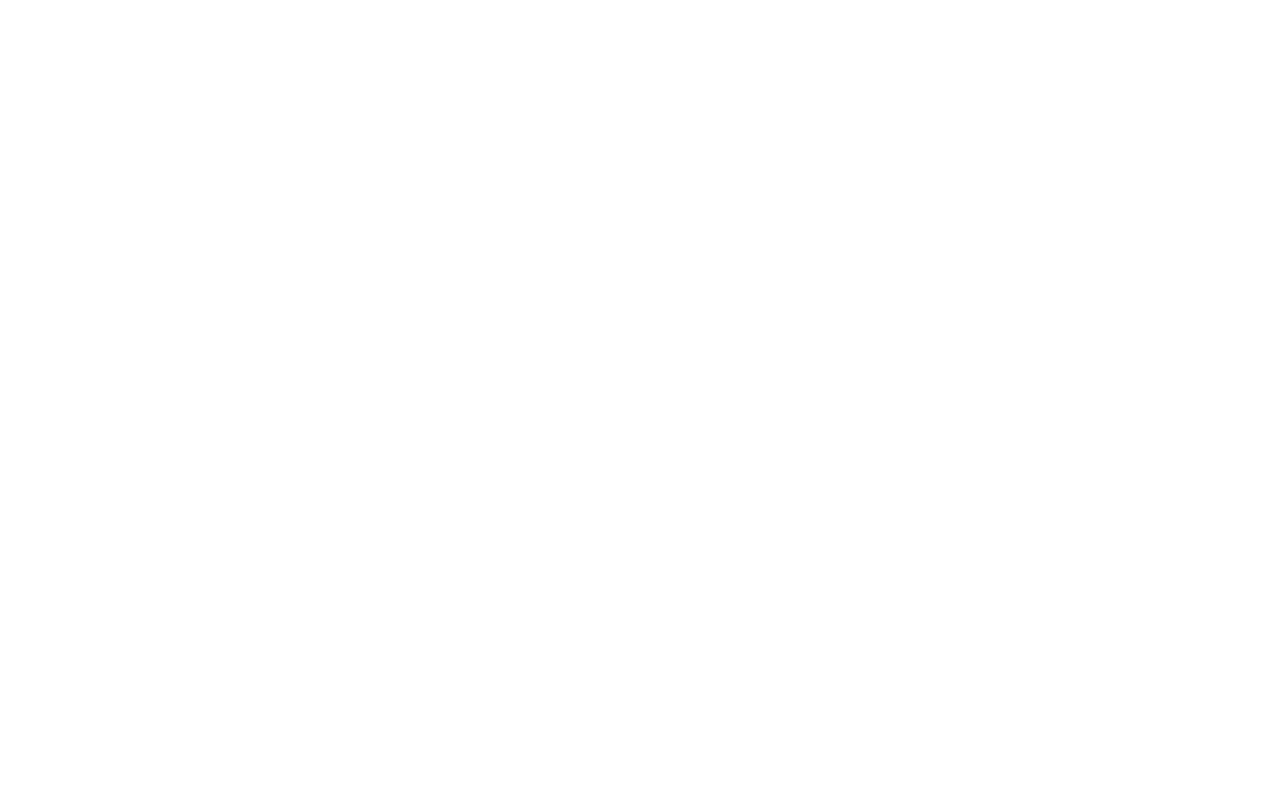
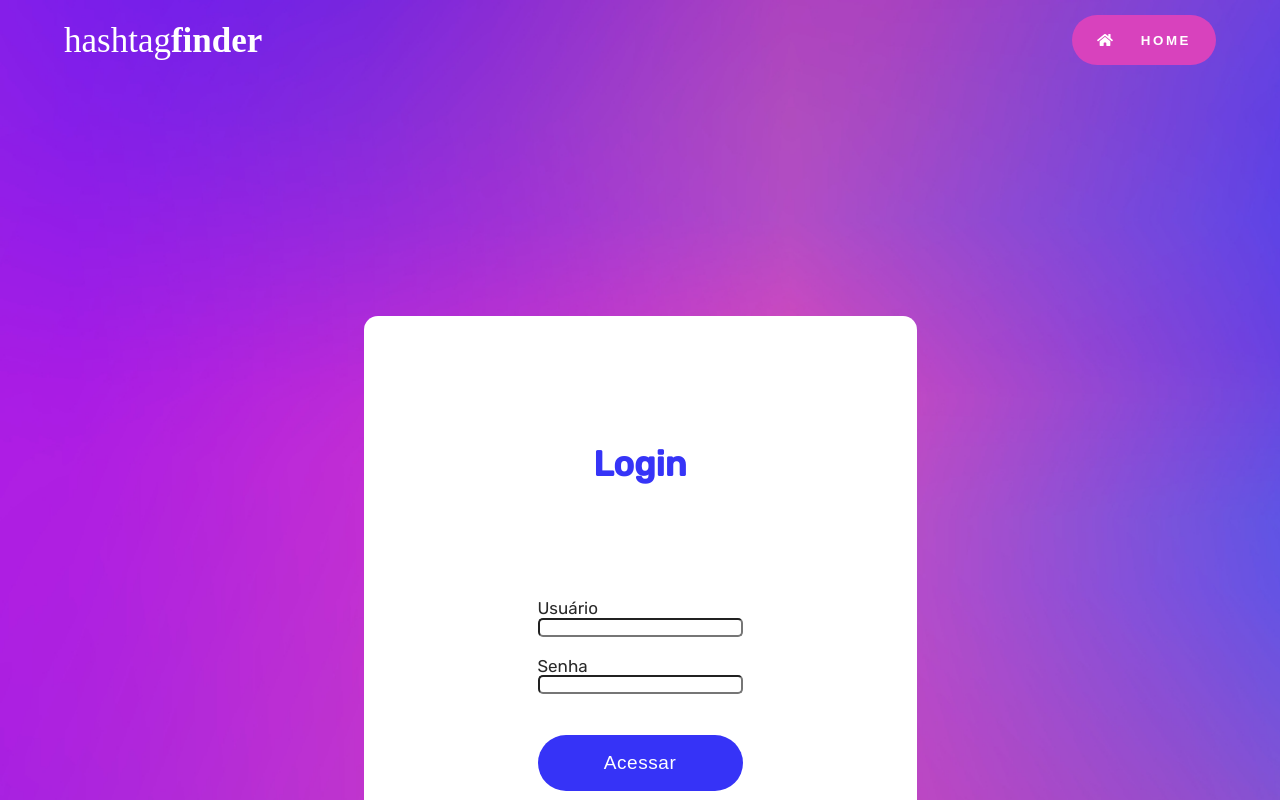
Before and after one commit to edgarffgomes/Projeto-HashtagFinder, a React (Create React App) app: page /login in a window 1280 px wide. Before the commit this address had no page. Shown: the top 800 px of the page. Built offline with nearby package versions, Linux system fonts and the light colour scheme.

Commit message:
Enviando página de Login.

```diff
--- /dev/null
+++ b/src/pages/login/Login.css
@@ -0,0 +1,94 @@
+*{
+	margin: 0;
+	padding: 0;
+	box-sizing: border-box;
+}
+body{
+	background-image: url("../../img/login-bg.jpg");
+	background-size: cover;
+	background-repeat: no-repeat;
+	font-family: Rubik;
+}
+.container{
+	display: flex;
+	flex-direction: column;
+	width: 100%;
+	height: 100%;
+	align-items: center;
+	justify-content: center;
+}
+header{
+	display: flex;
+	width: 100%;
+	height: 80px;
+	align-items: center;
+	justify-content: space-between;
+}
+.logo{
+	margin-left: 64px;
+	height: 42px;
+}
+.homeButton{
+	display: flex;
+	cursor: pointer;
+	margin-right: 64px;
+	background: #D842BD;
+	border: none;
+	border-radius: 25px;
+	height: 49px;
+	padding: 25px;
+	align-items: center;
+	letter-spacing: 2.55px;
+	font-weight: bold;
+	color: #FFFFFF;
+	text-transform: uppercase;
+}
+.homeButton img{
+	margin-right: 28px;
+}
+.loginContainer{
+	display: flex;
+	flex-direction: column;
+	margin: 236px auto;
+	width: 553px;
+	height: 608px;
+	background: #FFFFFF;
+	color:  black;
+	border-radius: 14px;
+}
+.loginForm{
+	margin: 131px auto;
+}
+.loginForm h3{
+	text-align: center;
+	color: #3634F7;
+	font-size: 35px;
+	font-weight: bold;
+}
+.usernameSection, .passwordSection{
+	display: flex;
+	flex-direction: column;
+	height: 57.5px;
+	font-size: 17px;
+	color: #292929;
+}
+.usernameSection{
+	margin-top: 118px;
+}
+.usernameLabel, .paswordLabel{
+	margin-bottom: 1px;
+}
+.usernameInput, .passwordInput{
+	border-radius: 5px;
+}
+.accessButton{
+	background: #3633F7;
+	margin-top: 20px;
+	border: none;
+	border-radius: 34px;
+	height: 56px;
+	width: 205px;
+	color: #FFFFFF;
+	font-size: 19px;
+	letter-spacing: 0.57px;
+}
--- a/src/pages/login/Login.jsx
+++ b/src/pages/login/Login.jsx
@@ -0,0 +1,31 @@
+import React from "react";
+import Logo from "../../img/logo-white.svg"
+import HomeIcon from "../../img/icon-home.svg"
+import"./Login.css"
+
+const Login = ()=>{
+
+	return(
+		<div className="container">
+			<header>
+				<img className="logo" src={Logo}/>
+				<button className="homeButton"><img src={HomeIcon}/>home</button>
+			</header>
+			<div className="loginContainer">
+				<form className="loginForm">
+					<h3>Login</h3>
+					<div className="usernameSection">
+						<label className="usernameLabel" htmlFor="username">Usuário</label>
+						<input type="text" name="username" className="usernameInput"/>
+					</div>
+					<div className="passwordSection">
+						<label className="passwordLabel" htmlFor="password">Senha</label>
+						<input type="password" name="password" className="passwordInput"/>
+					</div>
+					<button className="accessButton">Acessar</button>
+				</form>
+			</div>
+		</div>
+		)
+}
+export default Login;
--- a/src/routes/MainRoutes.jsx
+++ b/src/routes/MainRoutes.jsx
@@ -1,12 +1,13 @@
 import React from 'react';
 import { BrowserRouter, Route, Routes } from 'react-router-dom';
 import Home from '../pages/home/Home';
-
+import Login from '../pages/login/Login';
 const MainRoutes = () => {
   return (
     <BrowserRouter>
       <Routes>
         <Route path="/" element={<Home />} />
+        <Route path="/login" element={<Login />}/>
       </Routes>
     </BrowserRouter>
   );
```
Also changed, not shown: 1 other file (tests, documents, lock files or other folders).
